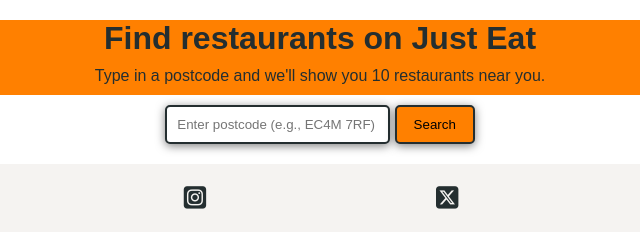
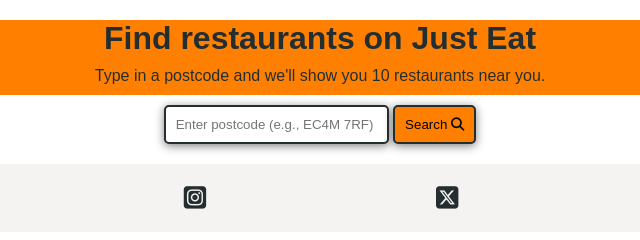
Before and after one commit to CHughes13/JET-restaurant-data, a plain HTML site: page index.html in a window 1280 px wide. Shown: the full height of the page, 320-960 px from the left. Drawn offline with Linux system fonts and the light colour scheme; a web font is replaced by a local one.

Commit message:
Add magnifying glass icon to search button for nicer user experience

```diff
--- a/index.html
+++ b/index.html
@@ -39,7 +39,7 @@
             type="text"
             class="postcodeInput"
             placeholder="Enter postcode (e.g., EC4M 7RF)">
-          <button type="submit">Search</button>
+          <button type="submit">Search <i class="fa-solid fa-magnifying-glass"></i> </button>
         </form>
 
         <!-- Display restaurant data results from Just Eat API in card format -->
```
